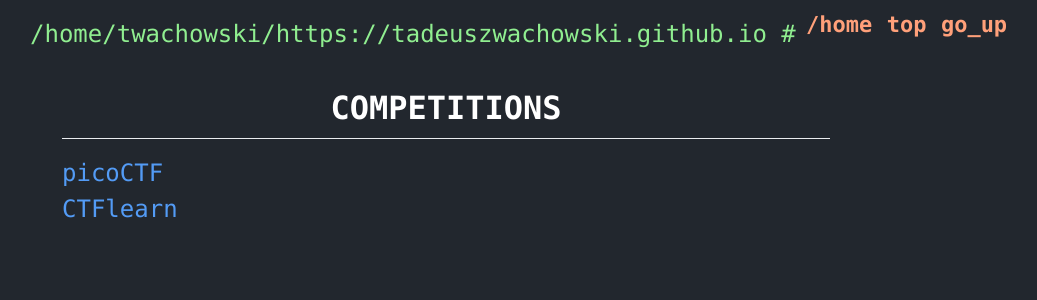
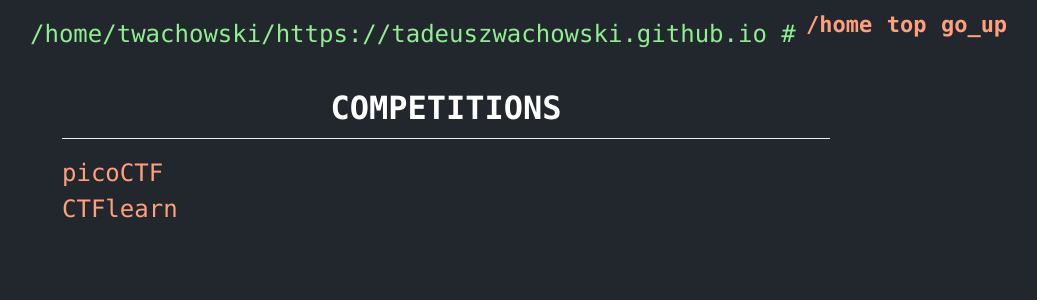
Before and after one commit to tadeuszwachowski/CTFwriteups, a Jekyll site: the page built from index.html, in a window 1280 px wide. Shown: the top 300 px of the page, without its empty margins (194-1231 px from the left). Built offline with Jekyll 4.4.1, drawn with Linux system fonts in a browser that asks for light colours; Markdown is read by kramdown in place of the engine named in the settings.

Commit message:
Corrected css links

```diff
--- a/_layouts/default.html
+++ b/_layouts/default.html
@@ -1,12 +1,12 @@
 <!DOCTYPE html>
 <html lang="en">
 <head>
-    <link rel="stylesheet" href="main.css">
+    <link rel="stylesheet" href="{{site.baseurl}}/main.css">
     <meta charset="UTF-8">
     <meta http-equiv="X-UA-Compatible" content="IE=edge">
     <meta name="viewport" content="width=device-width, initial-scale=1.0">
     <meta name="google-site-verification" content="sW748KsFgEpJDeh9-3VlVRi3Y8wj2dREbofxB8rGsys" />
-    <title>/home/twachowski/{{site.baseurl}}</title>
+    <title>/home/twachowski{{site.baseurl}}</title>
 </head>
 <body>
     <div id="navbar">
--- a/main.css
+++ b/main.css
@@ -193,7 +193,7 @@ right: 0;
   }
 
   .markdown-body a {
-    color: #539bf5;
+    color: lightsalmon;
     text-decoration: none;
   }
 
```
